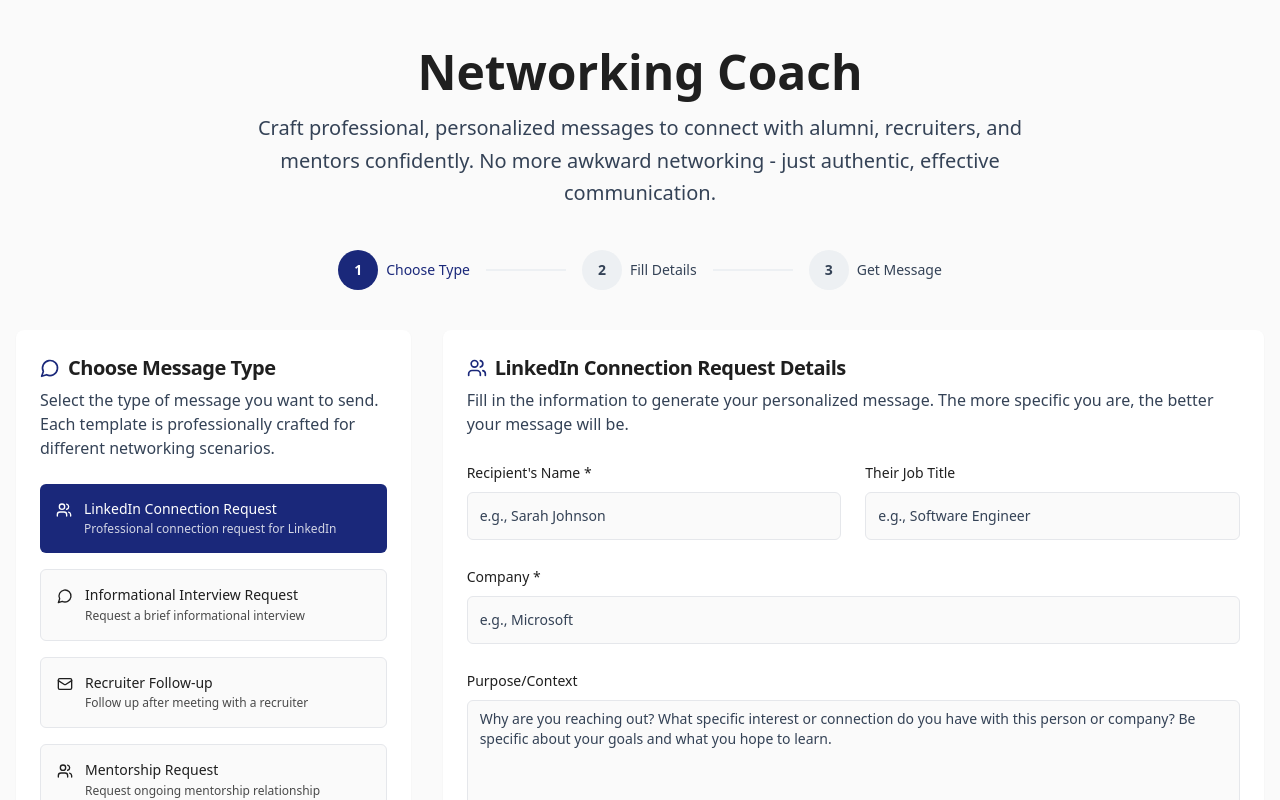
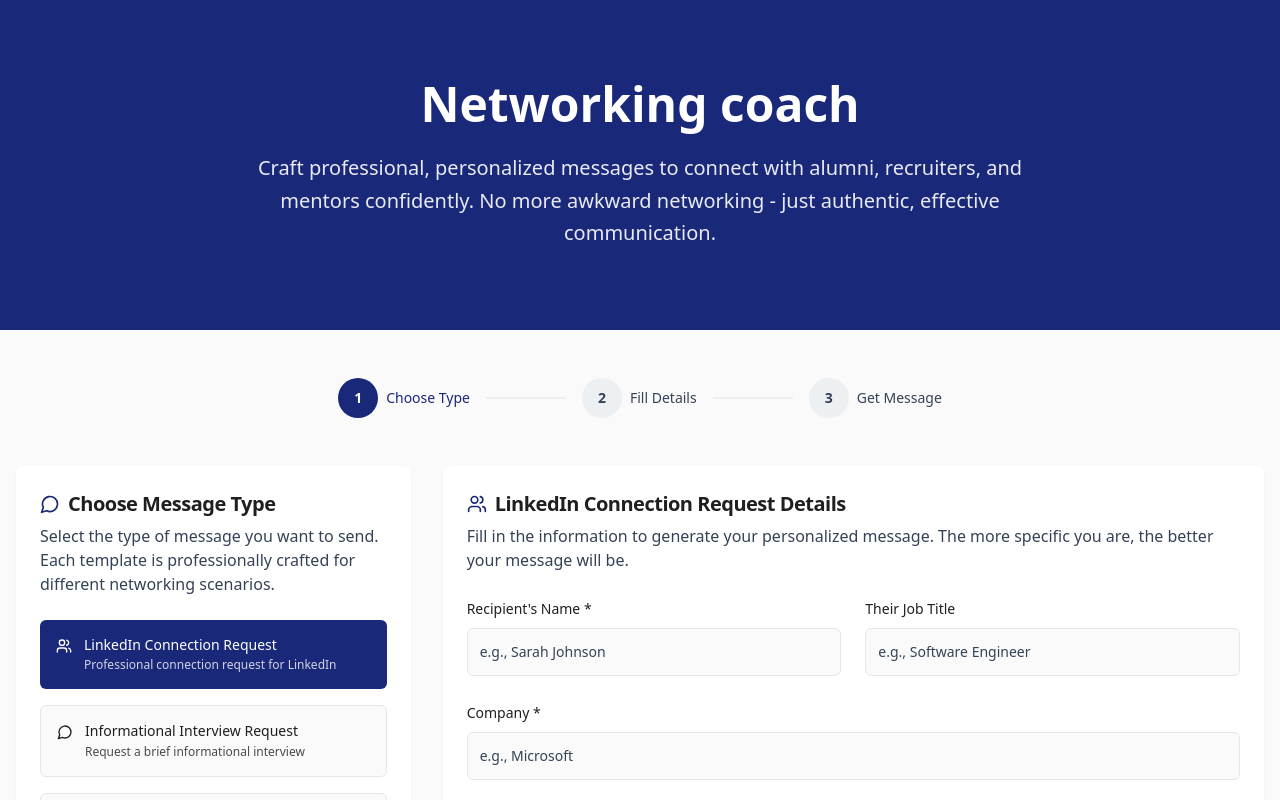
Before and after one commit to Alataquel/networking-coach, a React (Vite) app: page / in a window 1280 px wide. Shown: the top 800 px of the page. Built offline with nearby package versions, Linux system fonts and the light colour scheme; the HTML template or start-up script is replaced by a standard one.

Commit message:
Add background to Networking Coach

```diff
--- a/src/components/NetworkingCoach.tsx
+++ b/src/components/NetworkingCoach.tsx
@@ -83,16 +83,20 @@ export default function NetworkingCoach() {
   const currentTemplate = messageTemplates[messageData.messageType];
 
   return (
-    <div className="min-h-screen bg-gradient-subtle py-12 px-4">
-      <div className="max-w-7xl mx-auto space-y-10">
-        {/* Header */}
-        <div className="text-center space-y-4">
-          <h1 className="text-5xl font-bold text-foreground">Networking Coach</h1>
-          <p className="text-xl text-muted-foreground max-w-3xl mx-auto leading-relaxed">
+    <div className="min-h-screen bg-gradient-subtle">
+      {/* Header Section with Background */}
+      <div className="bg-primary text-primary-foreground py-20 px-4">
+        <div className="max-w-7xl mx-auto text-center space-y-6">
+          <h1 className="text-5xl font-bold">Networking coach</h1>
+          <p className="text-xl max-w-3xl mx-auto leading-relaxed opacity-90">
             Craft professional, personalized messages to connect with alumni, recruiters, and mentors confidently.
             No more awkward networking - just authentic, effective communication.
           </p>
         </div>
+      </div>
+
+      {/* Main Content */}
+      <div className="max-w-7xl mx-auto py-12 px-4 space-y-10">
 
         {/* Progress Steps */}
         <div className="flex justify-center mb-12">
```
